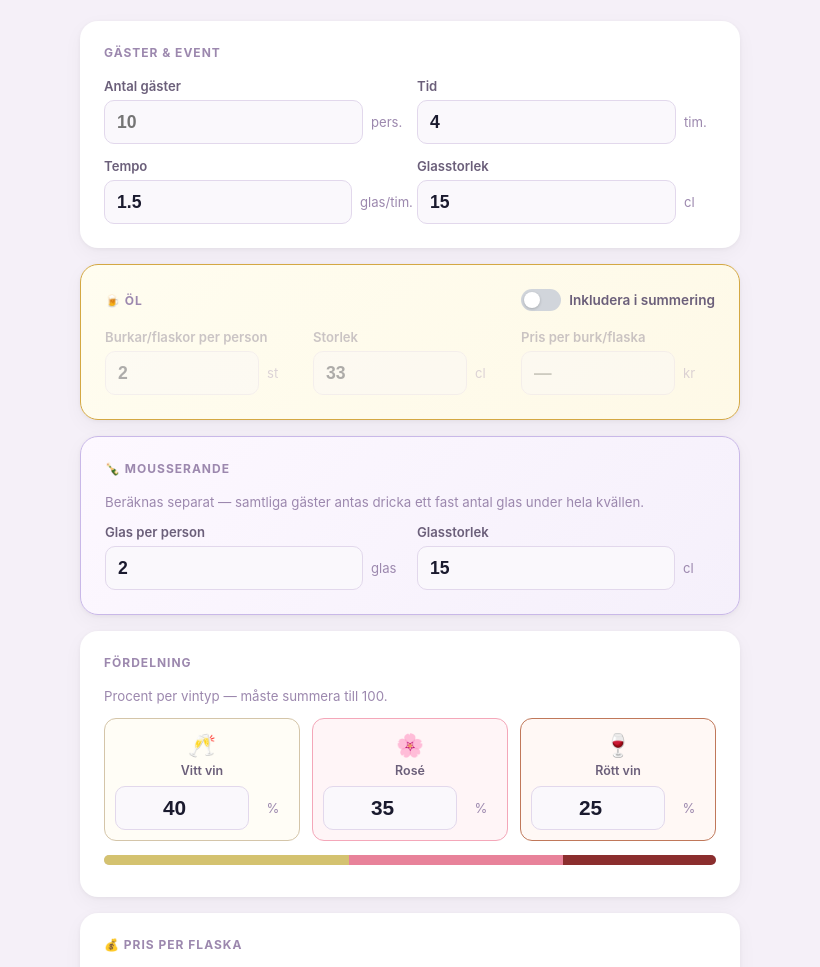
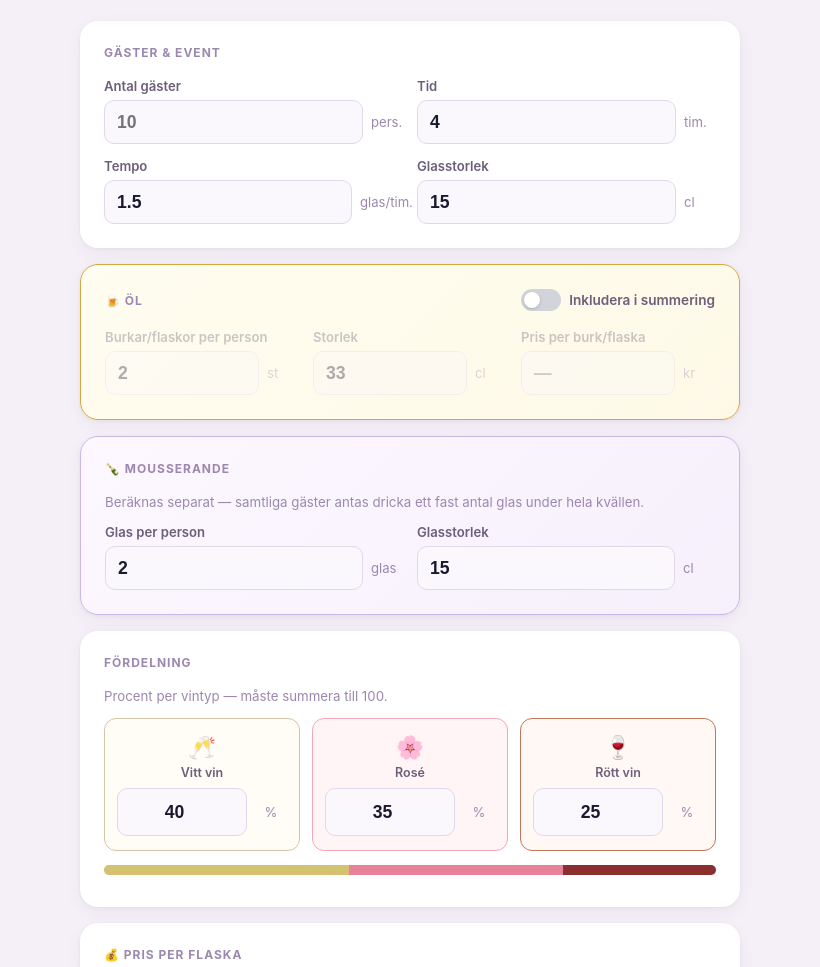
Before and after one commit to bergmarcus/hollys-student, an Electron app: page index.html in a window 820 px wide. Shown: the part 123-1090 px from the top of the page. Drawn offline with Linux system fonts and the light colour scheme.

Commit message:
Fix: ta bort extra section-tagg, gör %-fält större

```diff
--- a/styles.css
+++ b/styles.css
@@ -131,7 +131,7 @@ main {
   background: #faf8fc;
   border: 1.5px solid #e2d8ec;
   border-radius: 12px;
-  padding: 12px 10px 10px;
+  padding: 14px 12px;
   text-align: center;
 }
 
@@ -147,7 +147,8 @@ main {
 
 .dist-item .input-param {
   text-align: center;
-  font-size: 1.3rem;
+  font-size: 1.1rem;
+  height: 48px;
 }
 
 .white-item { border-color: #d4c5a9; background: #fffdf6; }
```
Also changed, not shown: index.html (+0 -2 lines).
